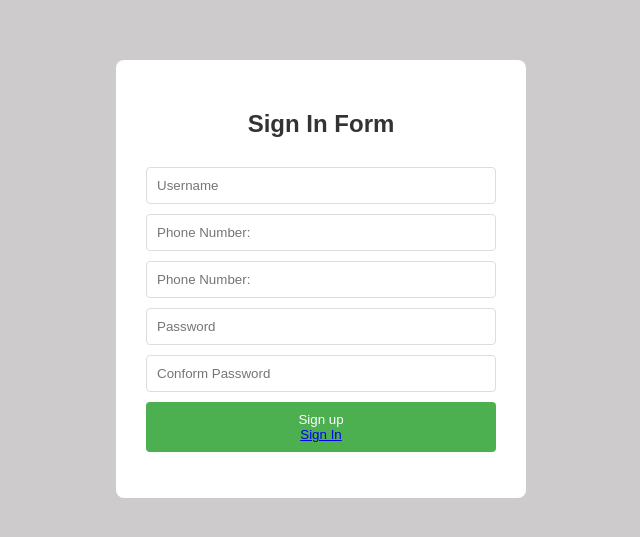
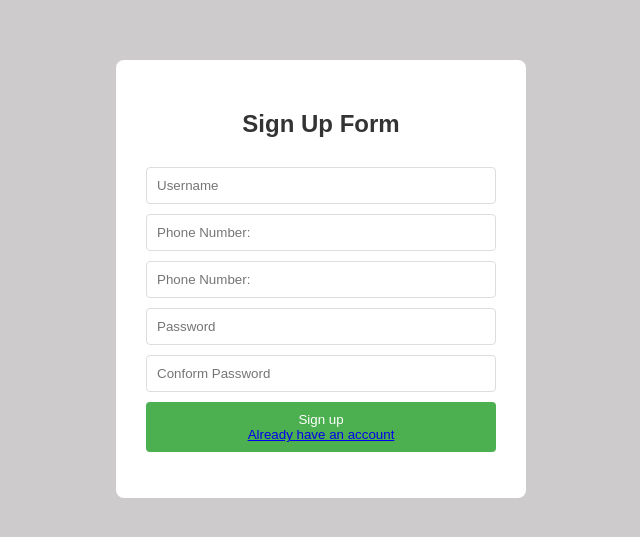
Before and after one commit to DijinLeo/simpleSignupform, a plain HTML site: page index.html in a window 1280 px wide. Shown: the part 121-658 px from the top of the page, without its empty margins (319-959 px from the left). Drawn offline with Linux system fonts and the light colour scheme.

Commit message:
Update index.html

```diff
--- a/index.html
+++ b/index.html
@@ -5,7 +5,7 @@
 </head>
 <body>
     <div class="container">
-        <h2>Sign In Form</h2>
+        <h2>Sign Up Form</h2>
         <form onsubmit="clickSubmitButton(event)">
             <input type="text" id="username" placeholder="Username"><br>
             <input type="text" id="number" placeholder="Phone Number:"><br>
@@ -13,7 +13,7 @@
             <input type="password" id="Password" placeholder="Password"><br>
             <input type="password" id="Password" placeholder="Conform Password"><br>
             <button type="Submit">Sign up<br>
-                <a href="https://dijinleo.github.io/simplesigninpage/">Sign In</a>
+                <a href="https://dijinleo.github.io/simplesigninpage/">Already have an account</a>
             </button>
         </form>
         <p id="welcome-message"></p>
```
